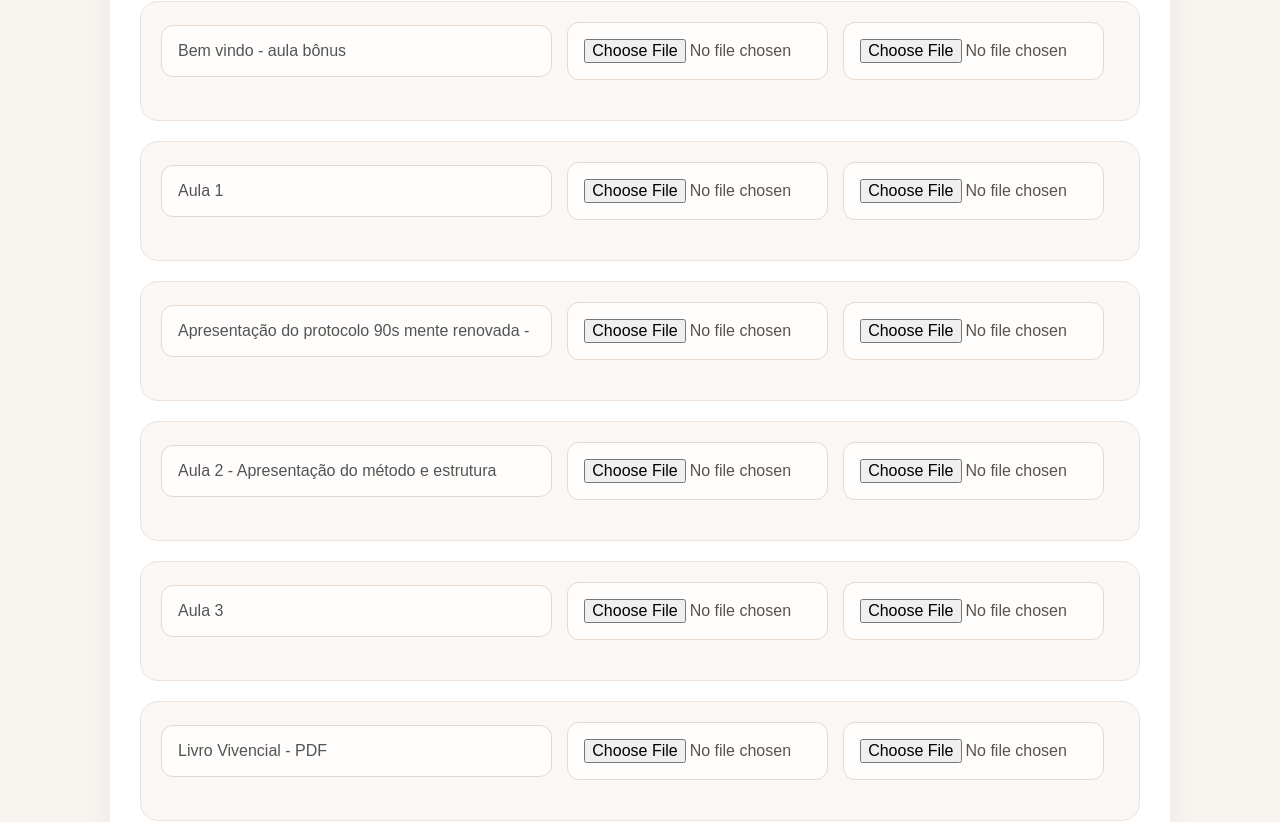
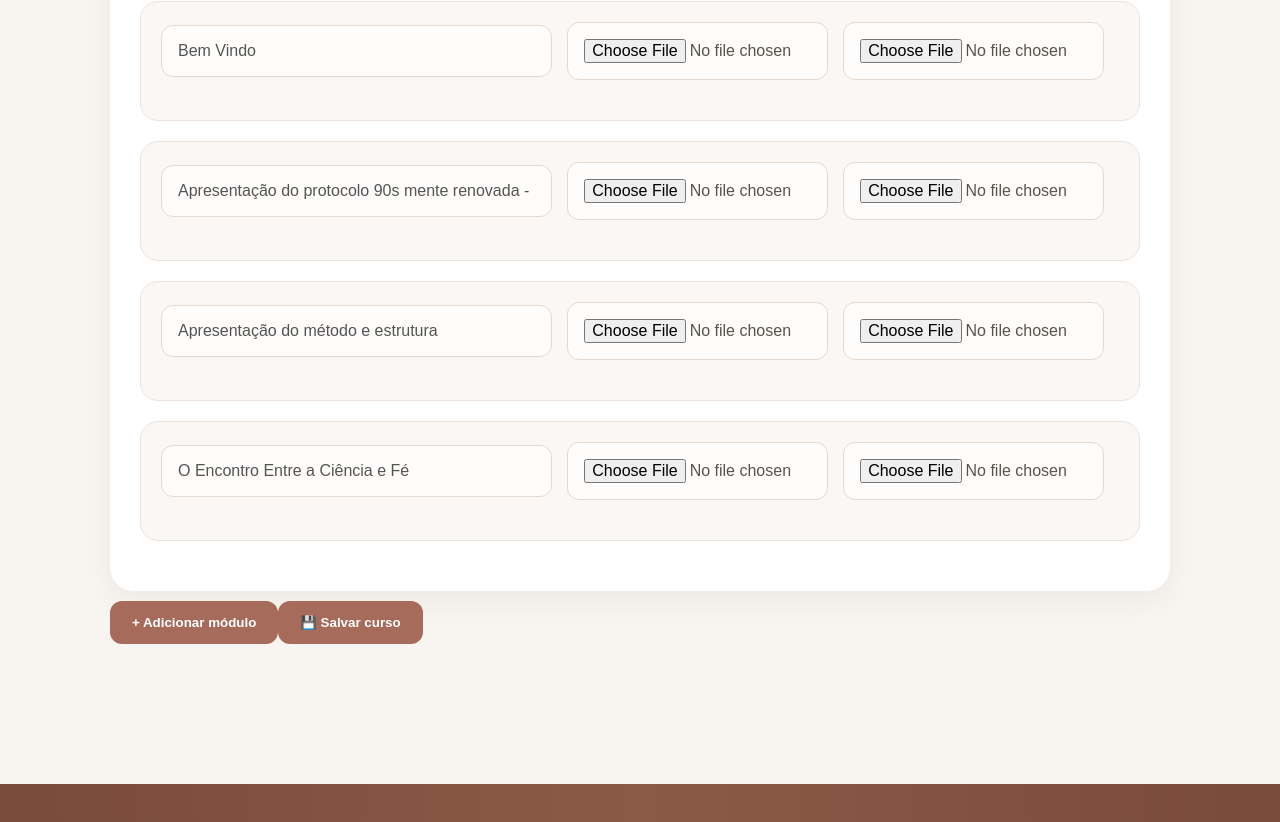
Before and after one commit to Mayra727/avivai-frontend, a React (Vite) app: page /criar-curso in a window 1280 px wide. Shown: the part 702-1524 px from the top of the page. Built offline with nearby package versions, Linux system fonts and the light colour scheme.

Commit message:
Adiciona CTA WhatsApp na página da mentoria

```diff
--- a/src/pages/CreateCourse.tsx
+++ b/src/pages/CreateCourse.tsx
@@ -66,13 +66,7 @@ useState("");
   useState([
 
     {
-      title: "Bem vindo - aula bônus",
-      type: "video",
-      content: ""
-    },
-
-    {
-      title: "Aula 1",
+      title: "Bem Vindo",
       type: "video",
       content: ""
     },
@@ -87,25 +81,18 @@ useState("");
 
     {
       title:
-        "Aula 2 - Apresentação do método e estrutura",
+        "Apresentação do método e estrutura",
 
       type: "video",
       content: ""
     },
 
     {
-      title: "Aula 3",
+      title: "O Encontro Entre a Ciência e Fé",
       type: "video",
       content: ""
     },
 
-{
-  title: "Livro Vivencial - PDF",
-  type: "pdf",
-  content: "",
-  pdf: "",
-  extraPdf: ""
-}
   ]);
 
   useEffect(() => {
```
